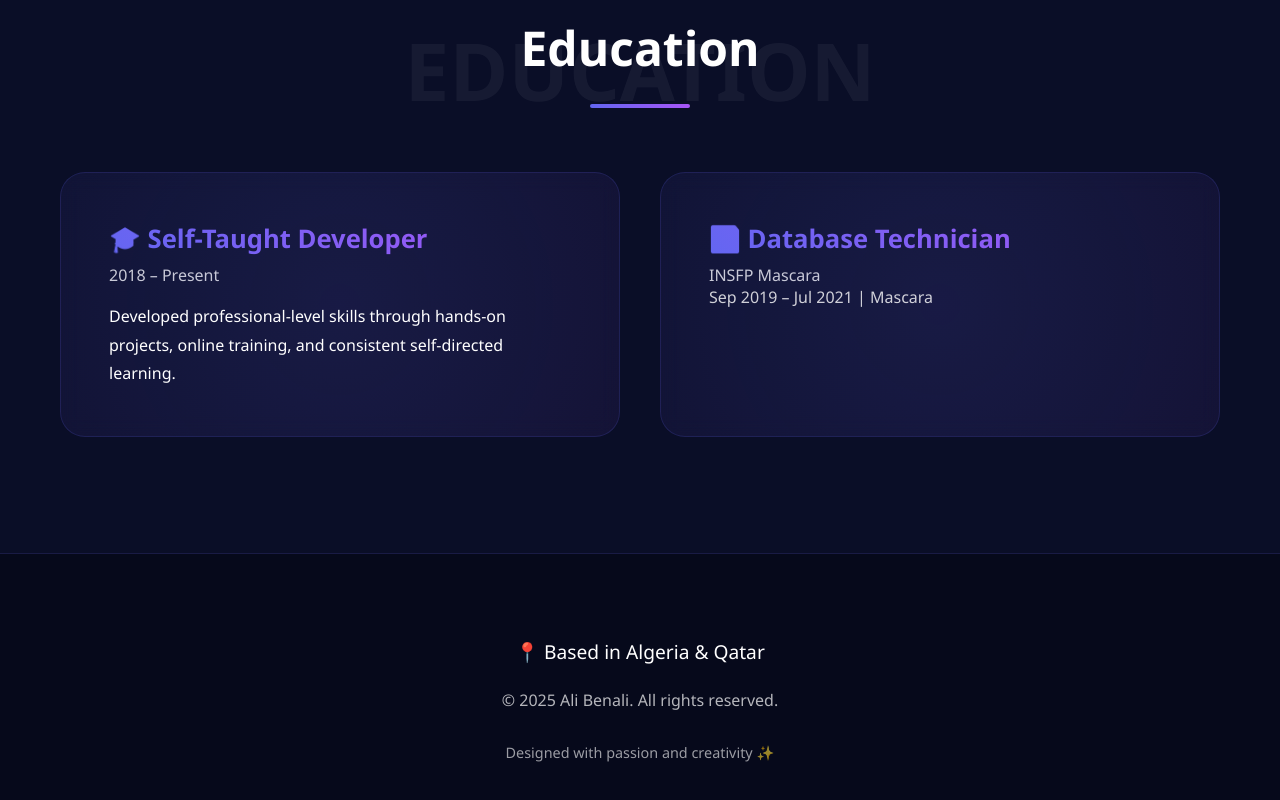
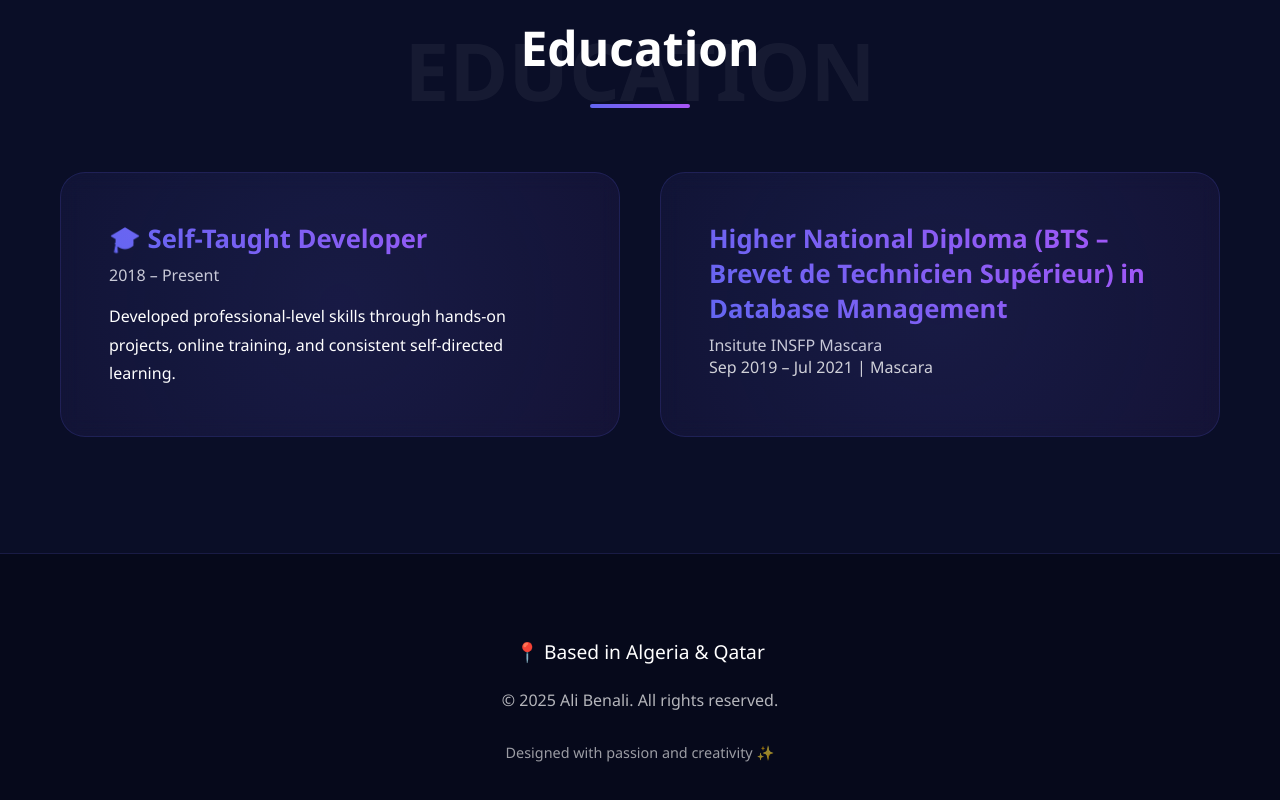
Before and after one commit to alibenali/alibenali.github.io, a plain HTML site: page index.html in a window 1280 px wide. Shown: the part 3191-3991 px from the top of the page. Drawn offline with Linux system fonts and the light colour scheme.

Commit message:
Update education details in index.html

```diff
--- a/index.html
+++ b/index.html
@@ -803,8 +803,8 @@
                     </p>
                 </div>
                 <div class="education-card">
-                    <h3>💾 Database Technician</h3>
-                    <p style="opacity: 0.8; margin-top: 0.5rem;">INSFP Mascara</p>
+                    <h3>Higher National Diploma (BTS – Brevet de Technicien Supérieur) in Database Management</h3>
+                    <p style="opacity: 0.8; margin-top: 0.5rem;">Insitute INSFP Mascara</p>
                     <p style="opacity: 0.8; position: relative; z-index: 1;">Sep 2019 – Jul 2021 | Mascara</p>
                 </div>
             </div>
```
